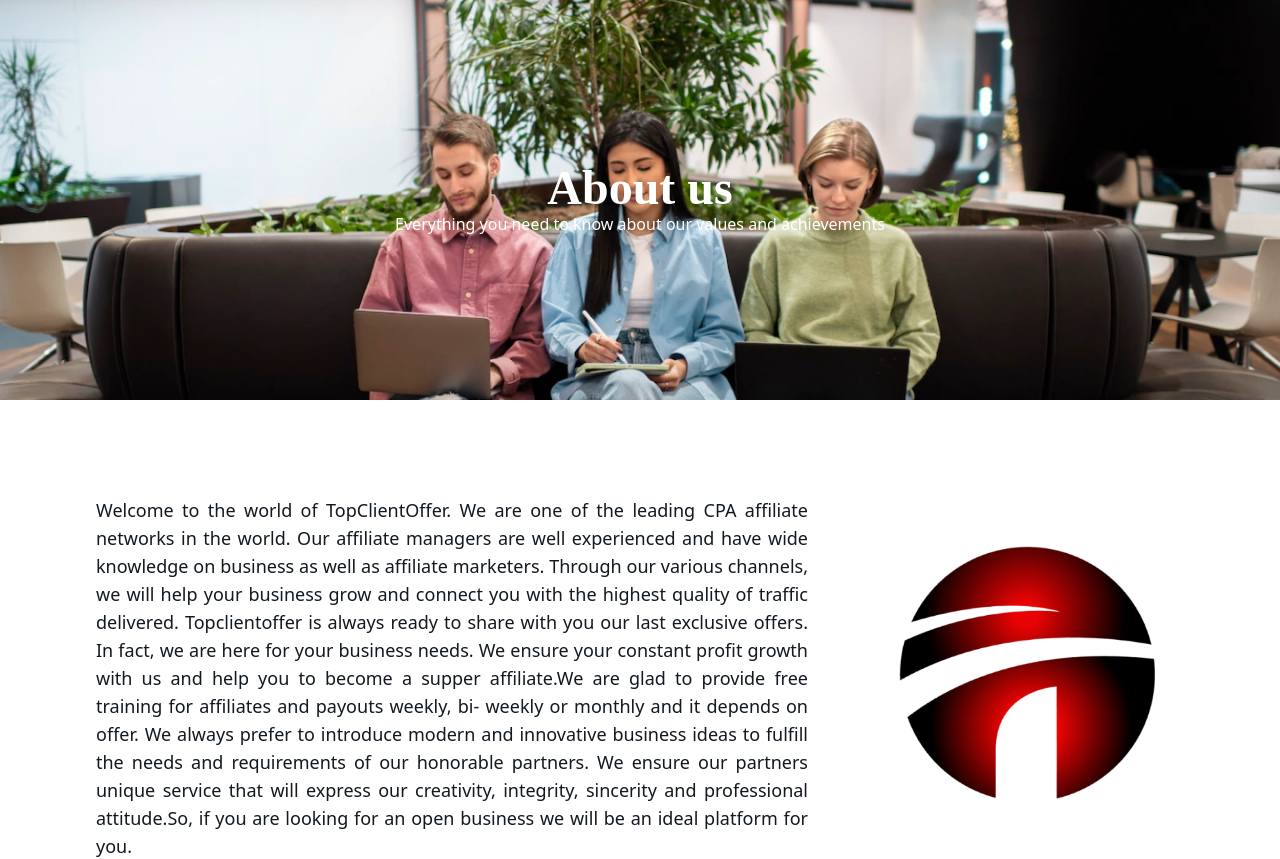
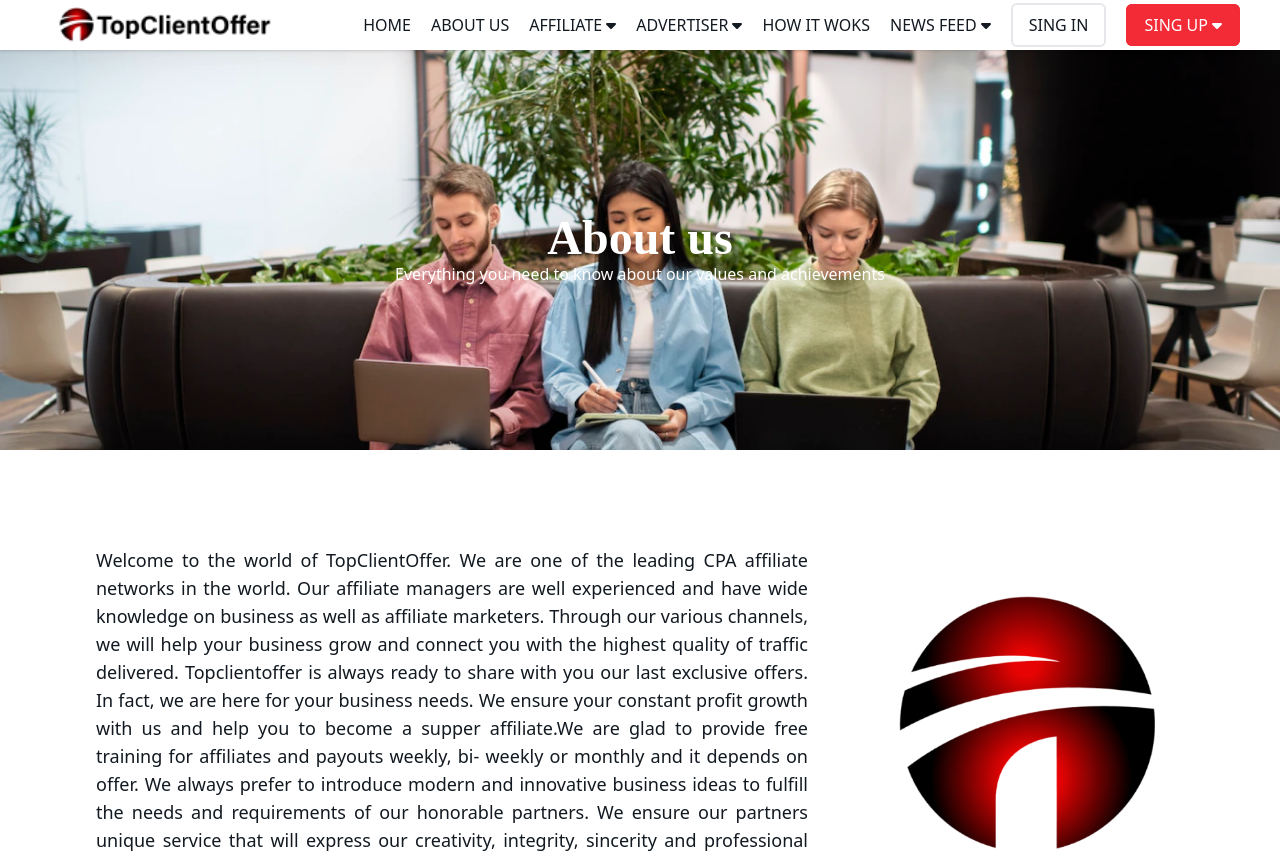
Before and after one commit to topcode4200/topClientOffer, a Next.js app: page /aboutus in a window 1280 px wide. Shown: the top 859 px of the page. Built offline with nearby package versions, Linux system fonts and the light colour scheme; a web font is replaced by a local one.

Commit message:
header done

```diff
--- /dev/null
+++ b/components/common/Header.js
@@ -0,0 +1,177 @@
+import Image from "next/image";
+import Link from "next/link";
+import React, { useState } from "react";
+import { FontAwesomeIcon } from "@fortawesome/react-fontawesome";
+import {
+  faCaretDown,
+  faBars,
+  faClose,
+} from "@fortawesome/free-solid-svg-icons";
+
+const Header = ({ bgColor }) => {
+  const [showSub, setShowSub] = useState(null);
+  const [showSideMenu, setShowSideMenu] = useState(false);
+
+  const menus = [
+    { txt: "HOME", href: "/" },
+    { txt: "ABOUT US", href: "about" },
+    {
+      txt: "Affiliate",
+      href: "affiliate",
+      subMenus: [
+        { txt: "Affiliate", href: "affiliate" },
+        { txt: "CPA Offers", href: "news" },
+      ],
+    },
+    {
+      txt: "Advertiser",
+      href: "advertiser",
+      subMenus: [
+        { txt: "Advertiser", href: "advertiser" },
+        { txt: "Agencies", href: "news" },
+        { txt: "Product", href: "news" },
+      ],
+    },
+    { txt: "HOW IT WOKS", href: "howitwork" },
+    {
+      txt: "NEWS FEED",
+      href: "news",
+      subMenus: [
+        { txt: "Blog", href: "news" },
+        { txt: "offers", href: "news" },
+        { txt: "Affiliate Tips", href: "news" },
+        { txt: "FAQ", href: "news" },
+      ],
+    },
+  ];
+
+  return (
+    <header className={"header-container " + bgColor}>
+      <Image
+        className="object-contain"
+        width={250}
+        height={50}
+        src="/logo.png"
+        alt="logo"
+      />
+
+      {/* for window  */}
+      <div className="menu-wrapper">
+        {menus.map((menu, i) => (
+          <div
+            onMouseEnter={() => setShowSub(i)}
+            onMouseLeave={() => setShowSub(null)}
+            className="menu-item"
+          >
+            <Link href={menu.href} key={i}>
+              {menu.txt}
+            </Link>
+            {menu.subMenus && menu.subMenus.length && (
+              <FontAwesomeIcon className="ml-1" icon={faCaretDown} />
+            )}
+            {menu.subMenus && menu.subMenus.length && (
+              <div className={showSub === i ? "submenus-wrapper" : "hidden"}>
+                {menu.subMenus.map((sub, i) => (
+                  <Link href={sub.href} key={i}>
+                    {sub.txt}
+                  </Link>
+                ))}
+              </div>
+            )}
+          </div>
+        ))}
+        <a className="btn" href="https://affiliate.topclientoffer.com/auth">
+          SING IN
+        </a>
+        <div className="relative">
+          <a
+            onMouseEnter={() => setShowSub(14)}
+            className="btn border-primary bg-primary hover:bg-white hover:text-secondary text-white"
+          >
+            SING UP
+            <FontAwesomeIcon className="ml-1" icon={faCaretDown} />
+          </a>
+
+          <div
+            onMouseLeave={() => setShowSub(null)}
+            className={showSub === 14 ? "submenus-wrapper" : "hidden"}
+          >
+            <Link href="https://affiliate.topclientoffer.com/auth/affiliate">
+              Affiliate
+            </Link>
+            <Link href="https://affiliate.topclientoffer.com/auth/affiliate">
+              SmartLink
+            </Link>
+            <Link href="https://affiliate.topclientoffer.com/auth/advertiser">
+              Advertiser
+            </Link>
+          </div>
+        </div>
+      </div>
+
+      <button
+        onClick={() => setShowSideMenu(true)}
+        className="text-3xl mr-5 xl:hidden"
+      >
+        <FontAwesomeIcon icon={faBars} />
+      </button>
+
+      {/* for mobile responsive */}
+      <div className={showSideMenu ? "menu-responsive-wrapper" : "hidden"}>
+        <button onClick={() => setShowSideMenu(false)} className="close-btn">
+          <FontAwesomeIcon icon={faClose} />
+        </button>
+        {menus.map((menu, i) => (
+          <div
+            onMouseEnter={() => setShowSub(i)}
+            onMouseLeave={() => setShowSub(null)}
+            className="menu-item"
+          >
+            <Link href={menu.href} key={i}>
+              {menu.txt}
+            </Link>
+            {menu.subMenus && menu.subMenus.length && (
+              <FontAwesomeIcon className="ml-1" icon={faCaretDown} />
+            )}
+            {menu.subMenus && menu.subMenus.length && (
+              <div className={showSub === i ? "submenus-wrapper" : "hidden"}>
+                {menu.subMenus.map((sub, i) => (
+                  <Link href={sub.href} key={i}>
+                    {sub.txt}
+                  </Link>
+                ))}
+              </div>
+            )}
+          </div>
+        ))}
+        <a
+          className="mt-5 block"
+          href="https://affiliate.topclientoffer.com/auth"
+        >
+          SING IN
+        </a>
+        <div className="relative">
+          <a onMouseEnter={() => setShowSub(14)}>SING UP</a>
+          <FontAwesomeIcon className="ml-1" icon={faCaretDown} />
+
+          <div
+            onMouseLeave={() => setShowSub(null)}
+            className={showSub === 14 ? "submenus-wrapper" : "hidden"}
+          >
+            <Link href="https://affiliate.topclientoffer.com/auth/affiliate">
+              Affiliate
+            </Link>
+            <Link href="https://affiliate.topclientoffer.com/auth/affiliate">
+              SmartLink
+            </Link>
+            <Link href="https://affiliate.topclientoffer.com/auth/advertiser">
+              Advertiser
+            </Link>
+          </div>
+        </div>
+      </div>
+    </header>
+  );
+};
+
+export default Header;
--- a/components/common/JoinUs.js
+++ b/components/common/JoinUs.js
@@ -2,10 +2,10 @@ import React from "react";
 
 const JoinUs = () => {
   return (
-    <section class="join-component">
+    <section className="join-component">
       <h2>JOIN US!</h2>
       <div className="wrapper-container">
-        <div class=" lg:max-w-sm my-10 ">
+        <div className=" lg:max-w-sm my-10 ">
           <h2>AFFILIATE</h2>
           <p className="my-4">
             Join Us to get exclusive direct offers & make most out of your
@@ -14,7 +14,7 @@ const JoinUs = () => {
           </p>
           <button className="bg-white text-secondary">JOIN NOW!</button>
         </div>
-        <div class="lg:max-w-sm text-center">
+        <div className="lg:max-w-sm text-center">
           <h2>ADVERTISER</h2>
           <p className="my-4">
             A performance based network of top affiliates which understands your
--- a/package.json
+++ b/package.json
@@ -10,7 +10,6 @@
   },
   "dependencies": {
     "@fortawesome/free-brands-svg-icons": "^6.2.0",
-    "@fortawesome/free-regular-svg-icons": "^6.2.0",
     "@fortawesome/free-solid-svg-icons": "^6.2.0",
     "@fortawesome/react-fontawesome": "^0.2.0",
     "babel-plugin-macros": "^3.1.0",
--- a/pages/_app.js
+++ b/pages/_app.js
@@ -3,10 +3,12 @@ import "../styles/home.css";
 import "../styles/common.css";
 import "../styles/aboutus.css";
 import Footer from "../components/common/Footer";
+import Header from "../components/common/Header";
 
 function MyApp({ Component, pageProps }) {
   return (
     <div>
+      <Header bgColor={"bg-white shadow"} />
       <Component {...pageProps} />
       <Footer />
     </div>
--- a/styles/common.css
+++ b/styles/common.css
@@ -1,6 +1,39 @@
 @tailwind components;
 
 @layer components {
+  /*------------------
+ header component
+-------------------- */
+  .header-container {
+    @apply xl:px-10 flex justify-between items-center sticky top-0 z-50;
+  }
+  .header-container .menu-wrapper {
+    @apply hidden space-x-5 uppercase text-secondary xl:flex items-center;
+  }
+  .header-container .menu-wrapper .btn {
+    @apply rounded-md border-2 px-4 py-2;
+  }
+  .header-container .menu-wrapper .menu-item,
+  .menu-responsive-wrapper .menu-item {
+    @apply relative;
+  }
+  .submenus-wrapper {
+    @apply flex flex-col absolute top-full left-0 bg-primary text-white
+     py-4 rounded-b-md z-50 w-full;
+  }
+  .submenus-wrapper a {
+    @apply hover:bg-red-400 px-2 py-1;
+  }
+
+  .menu-responsive-wrapper {
+    @apply absolute top-0 right-0 pt-16 pl-10 pr-16 bg-white h-[100vh]
+    space-y-5 xl:hidden;
+  }
+  .close-btn {
+    @apply absolute top-3 right-6 text-2xl rounded-full hover:bg-gray-200
+     h-10 w-10 flex justify-center items-center text-secondary;
+  }
+
   /* ------------------
         join component
     ----------------- */
@@ -63,3 +96,6 @@
   background-image: url("/nueslater.png");
   background-repeat: no-repeat;
 }
+.header-container .menu-wrapper .submenus-wrapper {
+  box-shadow: rgb(255 0 0 / 33%) 1px 2px 15px;
+}
```
Also changed, not shown: public/logo.png (renamed from public/png-sere 2.png), 1 other file (tests, documents, lock files or other folders).
